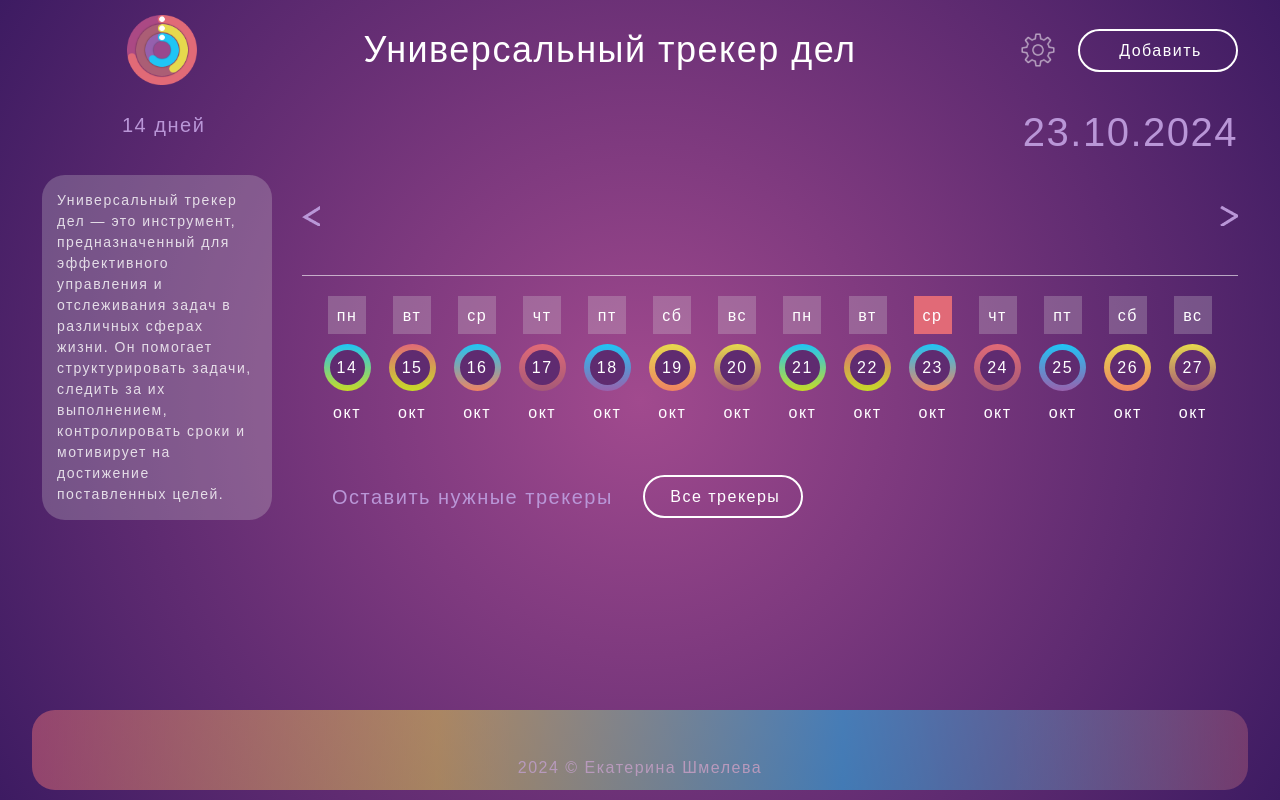
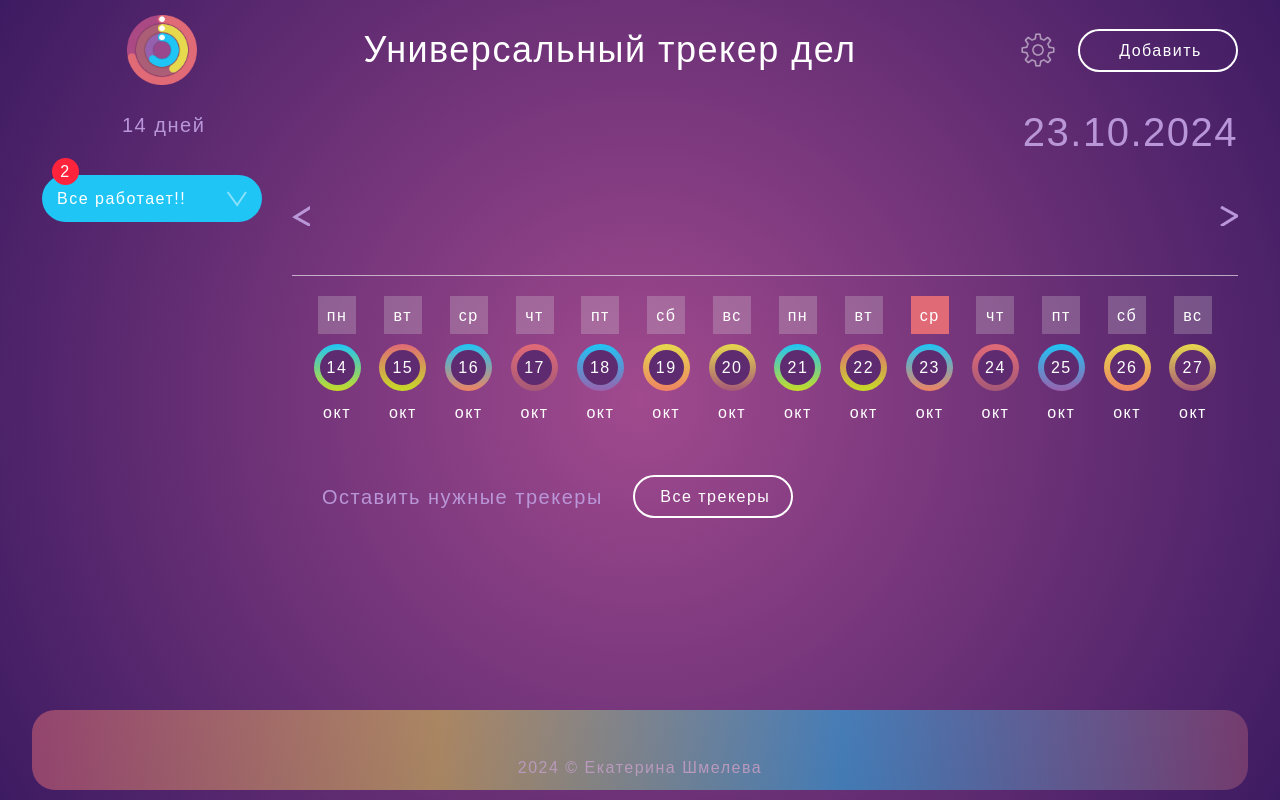
Before and after one commit to gutkati/react-tracker, a React (Vite) app: page / in a window 1280 px wide. Built offline with nearby package versions, Linux system fonts and the light colour scheme.

Commit message:
Создать компонент btnTracker/модальное окно к трекеру

```diff
--- /dev/null
+++ b/src/components/btnTracker/BtnTracker.module.css
@@ -0,0 +1,104 @@
+.container {
+    max-width: 230px;
+    box-sizing: border-box;
+    display: flex;
+    flex-direction: column;
+    align-items: center;
+}
+
+.btn__tracker {
+    width: 220px;
+    height: 47px;
+    border-radius: 50px;
+    background-color: #1FC5F5;
+    padding: 8px 15px;
+    box-sizing: border-box;
+    display: flex;
+    flex-direction: row;
+    align-items: center;
+    justify-content: space-between;
+    position: relative;
+}
+
+.mark__calendar {
+    cursor: pointer;
+}
+
+.mark__calendar:active {
+    color: rgba(250, 250, 250, .6);
+    transition: background-image 0.3s;
+}
+
+.arrow__modal {
+    composes: btn__mark from '../../parts/trackers/editTrcaker/EditTracker.module.css';
+    border: none;
+    outline: none;
+    background-color: inherit;
+}
+
+.mark {
+    border-radius: 50%;
+    background-color: #FF243C;
+    width: 27px;
+    height: 27px;
+    text-align: center;
+    padding: 2px;
+    box-sizing: border-box;
+    position: absolute;
+    top: -17px;
+    left: 10px;
+}
+
+.arrow__modal_close {
+    width: 20px;
+    height: 16px;
+    background-image: url("../../images/arrow-open.svg");
+    background-position: center;
+    background-repeat: no-repeat;
+    background-size: cover;
+    border: none;
+    outline: none;
+    background-color: inherit;
+}
+
+.arrow__modal_close:hover {
+    cursor: pointer;
+    transition: background-image 0.3s;
+    background-image: url("../../images/arrow-open-hover.svg");
+}
+
+.modal {
+    display: flex;
+    flex-direction: column;
+    align-items: center;
+    width: 220px;
+    padding: 15px;
+    box-sizing: border-box;
+    border-radius: 25px;
+    z-index: 2; /* Сделаем z-index больше, чтобы модалка была поверх фона */
+    margin: 10px 0 20px;
+    background-color: #1FC5F5;
+    position: relative; /* Позиционирование для псевдоэлемента */
+}
+
+.modal::before {
+    content: "";
+    position: absolute; /* Фиксируем на всю область экрана */
+    top: 0;
+    left: 0;
+    width: 100%;
+    height: 100%;
+    background-color: rgba(0, 0, 0, 0.3); /* Полупрозрачный черный цвет для затенения */
+    z-index: -1; /* Псевдоэлемент будет под модалкой */
+    border-radius: 25px;
+}
+
+.modal p {
+    font-size: 14px;
+    margin-bottom: 15px;
+    color: rgba(215, 215, 215, 0.9);
+}
+
+.modal p span {
+    font-size: 16px;
+}
--- /dev/null
+++ b/src/components/btnTracker/btnTracker.jsx
@@ -0,0 +1,51 @@
+import React, {useState} from 'react';
+import styles from './BtnTracker.module.css'
+import InputStyle from "../inpytStyle/inputStyle";
+
+const BtnTracker = ({name, quantity, color, message}) => {
+
+    const [modalShow, setModalShow] = useState(false)
+
+    function openModal() {
+        setModalShow(true)
+    }
+
+    function closeModal() {
+        setModalShow(false)
+    }
+
+    return (
+        <div className={styles.container}>
+            <div className={styles.btn__tracker}>
+                <p className={styles.mark__calendar}>{name}</p>
+                {
+                    modalShow
+                        ?
+                        <button className={styles.arrow__modal_close} onClick={closeModal}/>
+                        :
+                        <button className={styles.arrow__modal} onClick={openModal}/>
+                }
+
+                <div className={styles.mark}>
+                    <p>2</p>
+                </div>
+            </div>
+            {
+                modalShow
+                    ?
+                    <div className={styles.modal}>
+                        <p><span>2 дня </span>до конца недели</p>
+                        <p>Запланировано: <span>5</span></p>
+                        <p>Выполнено: <span>4</span></p>
+                        <InputStyle type='button' value='Настройки'/>
+                    </div>
+                    :
+                    ''
+            }
+
+        </div>
+
+    );
+};
+
+export default BtnTracker;
--- a/src/components/mainTracker/mainTracker.jsx
+++ b/src/components/mainTracker/mainTracker.jsx
@@ -7,15 +7,13 @@ import {NavLink} from "react-router-dom";
 import {useSelector} from "react-redux";
 import {selectAllTrackers} from "../../parts/trackers/trackersSlice";
 import ButtonUnderline from "../buttonUnderline/buttonUnderline";
+import BtnTracker from "../btnTracker/btnTracker";
 
 const MainTracker = () => {
 
     let arrShowDays = getDaysRange()
-    //const trackers = useSelector(selectAllTrackers)
-    const trackers = useSelector(state => state.trackers.trackers)
-
-    //console.log('trackers', trackers.length)
-
+    const trackers = useSelector(selectAllTrackers)
+    //const trackers = useSelector(state => state.trackers.trackers)
 
     // Функция для получения списка дней
     function getDaysRange() {
@@ -44,7 +42,7 @@ const MainTracker = () => {
         <div className={styles.main}>
             {trackers.length
                 ?
-                <ButtonUnderline text='Все работает!!'/>
+                <BtnTracker name='Все работает!!'/>
                 :
                 <InfoBox/>
             }
--- a/src/parts/trackers/editTrcaker/editTracker.jsx
+++ b/src/parts/trackers/editTrcaker/editTracker.jsx
@@ -61,9 +61,9 @@ const EditTracker = () => {
     return (
         <div className={stylesEdit.edit__tracker} onClick={closeModalColor}>
             <header className={stylesEdit.header}>
-                <div className={stylesEdit.logo}>
+                <NavLink to='/' className={stylesEdit.logo}>
                     <Logo/>
-                </div>
+                </NavLink>
                 <div className={stylesEdit.container__title}>
                     <Title text='Настройки'/>
                 </div>
--- a/src/parts/trackers/trackerList/trackerList.jsx
+++ b/src/parts/trackers/trackerList/trackerList.jsx
@@ -15,9 +15,9 @@ const TrackerList = () => {
     return (
         <div className={stylesList.trackerList}>
             <header className={styles.header}>
-                <div className={styles.logo}>
+                <NavLink to='/' className={styles.logo}>
                     <Logo/>
-                </div>
+                </NavLink>
 
                 <Title text='Универсальный трекер дел'/>
                 <NavLink to='/editTracker' className={styles.box__buttons}>
--- a/src/parts/trackers/trackersSlice.js
+++ b/src/parts/trackers/trackersSlice.js
@@ -1,18 +1,18 @@
 import {createSlice, nanoid, createAsyncThunk} from "@reduxjs/toolkit";
 
-// const initialState = [
-//     {
-//         id: nanoid(8),
-//         name: 'Йога',
-//         quantity: 4,
-//         color: '#B21E3F',
-//         message: true,
-//     },
-//
-// ]
+const arrTrackers = [
+    {
+        id: nanoid(8),
+        name: 'Йога',
+        quantity: 4,
+        color: '#B21E3F',
+        message: true,
+    },
+
+]
 
 const initialState = {
-    trackers: [],
+    trackers: arrTrackers,
 }
 
 const trackersSlice = createSlice({
@@ -21,7 +21,6 @@ const trackersSlice = createSlice({
     reducers: {
         trackerAdded: {
             reducer(state, action) { // обновлять стейт
-                //console.log('action', action.payload)
                 state.trackers.push(action.payload)
                 console.log('initialState', state.trackers)
             },
@@ -44,6 +43,4 @@ export const {trackerAdded} = trackersSlice.actions
 
 export default trackersSlice.reducer
 
-export const selectAllTrackers = (state) => {
-    console.log('88', state.trackers.trackers)
-    state.trackers.trackers}
+export const selectAllTrackers = (state) => state.trackers.trackers
```
Also changed, not shown: src/images/arrow-open-hover.svg (added), src/images/arrow-open.svg (added).
